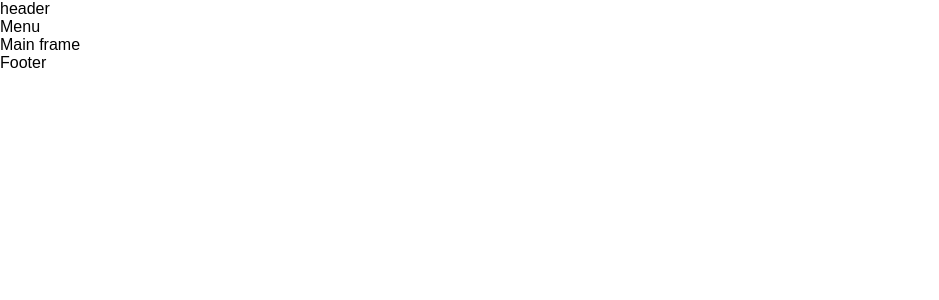
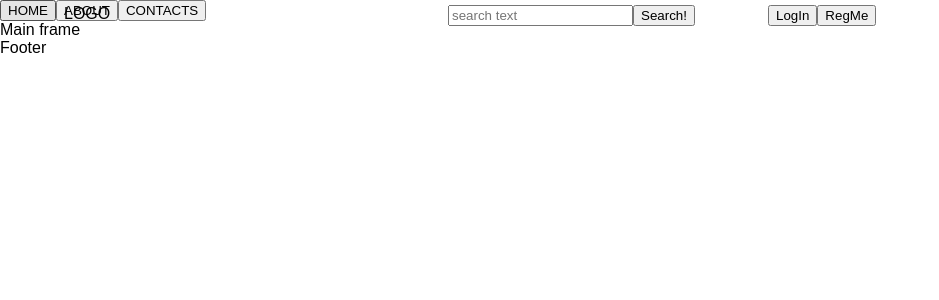
Before and after one commit to bekazw/shop_react, a React (Create React App) app in the folder shop01/: page / in a window 1280 px wide. Shown: the top 300 px of the page, without its empty margins (0-939 px from the left). Built offline with nearby package versions, Linux system fonts and the light colour scheme.

Commit message:
темп

```diff
--- /dev/null
+++ b/shop01/src/containers/Header/Header.css
@@ -0,0 +1,23 @@
+#header_logo {
+    position: absolute;
+    top: 5px;
+    left: 5%;
+    width: 100px;
+    height: 100px;
+}
+
+#header_search {
+    position: absolute;
+    top: 5px;
+    left: 35%;
+    width: 600px;
+    height: 100px;
+}
+
+#header_login {
+    position: absolute;
+    top: 5px;
+    left: 60%;
+    width: 400px;
+    height: 100px;
+}
--- a/shop01/src/containers/Header/Header.js
+++ b/shop01/src/containers/Header/Header.js
@@ -1,9 +1,30 @@
 import React from 'react';
+import './Header.css';
+
+const Search = () => {
+    return (
+        <div id = 'header_search'>
+            <input  id ="search_text" type = "text" placeholder = "search text" />
+            <button id = "search_button"> Search! </button>
+        </div>
+    )
+}
+
+const Login = () => {
+    return (
+        <div id = 'header_login'>
+            <button id = "search_login"> LogIn </button>
+            <button id = "search_reg" > RegMe </button>
+        </div>
+    )
+}
 
 const Header = () => {
     return (
-        <div>
-            header
+        <div id = 'header_main'>
+            <div id = 'header_logo'>LOGO</div>
+            <Search />
+            <Login />
         </div>
     )
 }
--- a/shop01/src/containers/Menu/Menu.js
+++ b/shop01/src/containers/Menu/Menu.js
@@ -1,9 +1,17 @@
 import React from 'react';
+
+const MenuElement = (props) => {
+    return (
+        <button className = 'menu_element' > {props.menuName} </button>
+    )
+}
 
 const Menu = () => {
     return (
-        <div>
-                Menu
+        <div id = "menu_main">
+            <MenuElement menuName = "HOME" />
+            <MenuElement menuName = "ABOUT" />
+            <MenuElement menuName = "CONTACTS" />
         </div>
     )
 }
```
Also changed, not shown: 1 other file (tests, documents, lock files or other folders).
